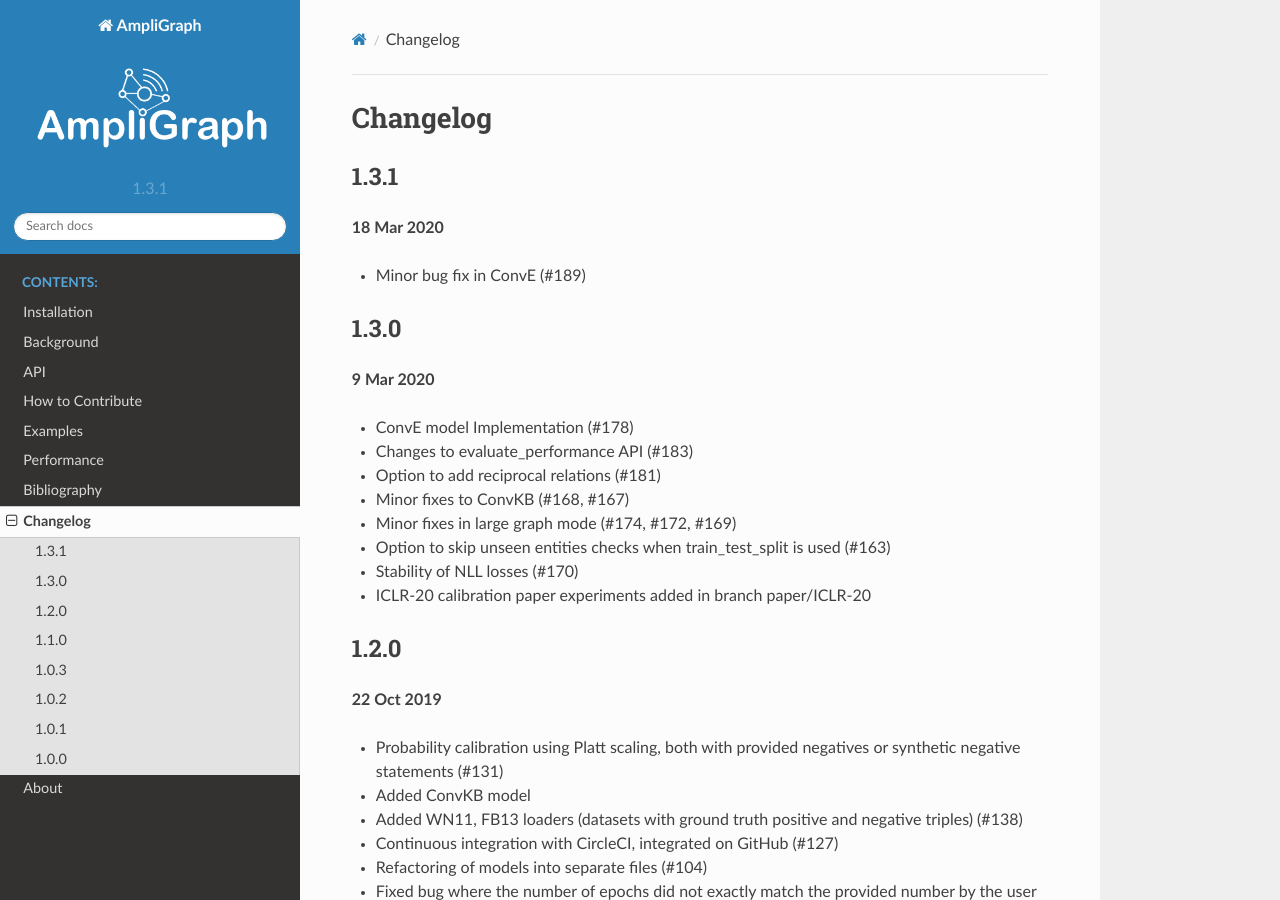
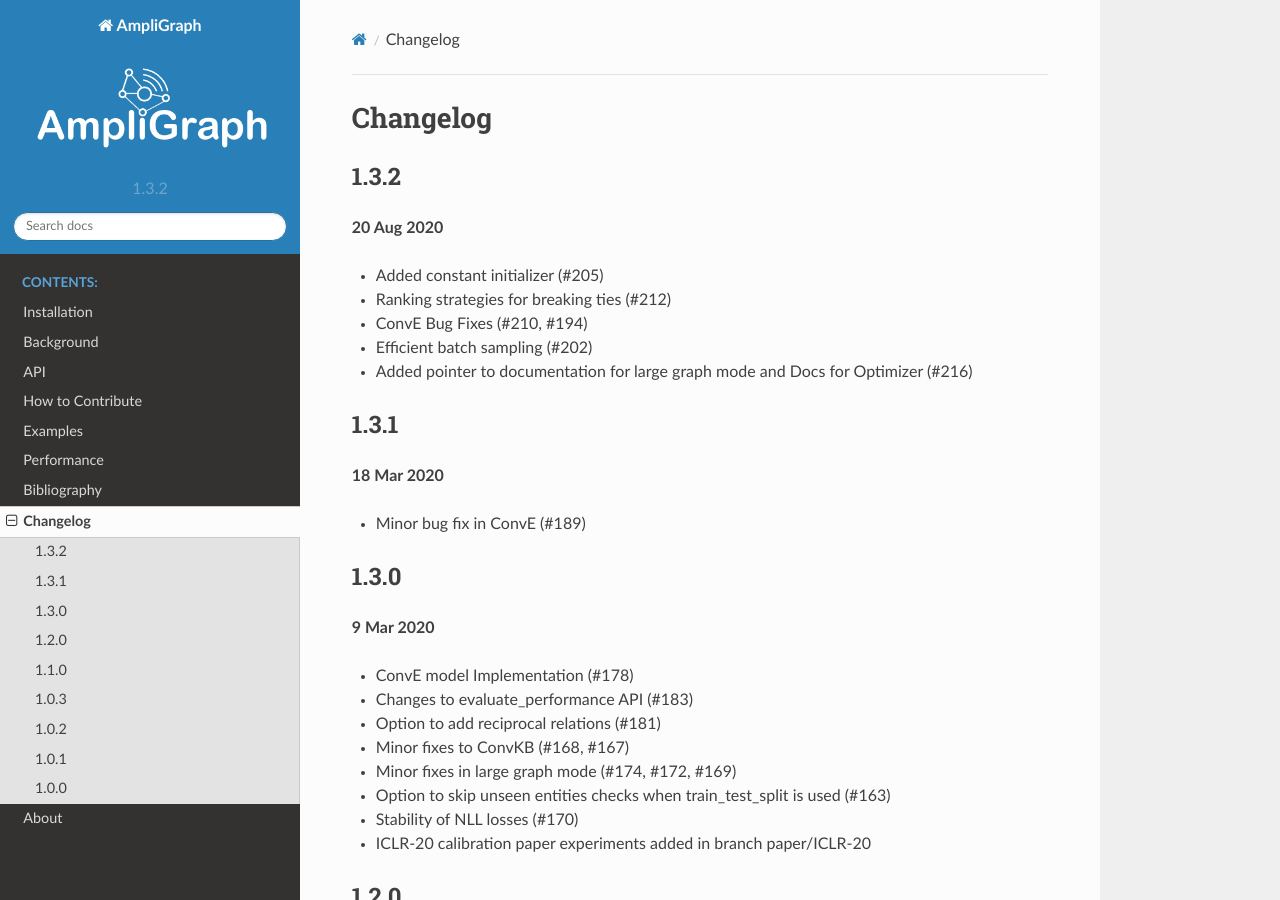
Before and after one commit to Accenture/AmpliGraph, a Sphinx documentation site: the page built from docs/changelog.md, in a window 1280 px wide and 900 px high. Built offline with Sphinx 7.4.7 and the Read the Docs theme 2.0.0, drawn with Linux system fonts in a browser that asks for light colours; the version number is read from the project's files by our own code.

Commit message:
updated version number and added changelog

````diff
--- a/ampligraph/__init__.py
+++ b/ampligraph/__init__.py
@@ -12,7 +12,7 @@ import pkg_resources
 import tensorflow as tf
 tf.compat.v1.logging.set_verbosity(tf.compat.v1.logging.ERROR)
 
-__version__ = '1.3.1'
+__version__ = '1.3.2'
 __all__ = ['datasets', 'latent_features', 'discovery', 'evaluation', 'utils']
 
 logging.config.fileConfig(pkg_resources.resource_filename(__name__, 'logger.conf'), disable_existing_loggers=False)
--- a/docs/changelog.md
+++ b/docs/changelog.md
@@ -1,4 +1,14 @@
 # Changelog
+
+## 1.3.2
+**20 Aug 2020**
+
+- Added constant initializer (#205)
+- Ranking strategies for breaking ties (#212)
+- ConvE Bug Fixes (#210, #194)
+- Efficient batch sampling (#202)
+- Added pointer to documentation for large graph mode and Docs for Optimizer (#216)
+
 
 ## 1.3.1
 **18 Mar 2020**
--- a/docs/install.md
+++ b/docs/install.md
@@ -66,5 +66,5 @@ pip install -e .
 ```python
 >> import ampligraph
 >> ampligraph.__version__
-'1.3.1'
+'1.3.2'
 ```
````
Also changed, not shown: README.md (+1 -1 lines).
